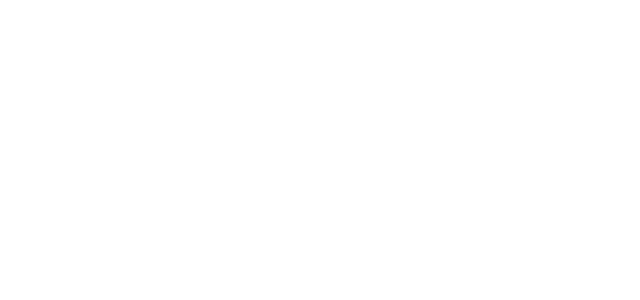
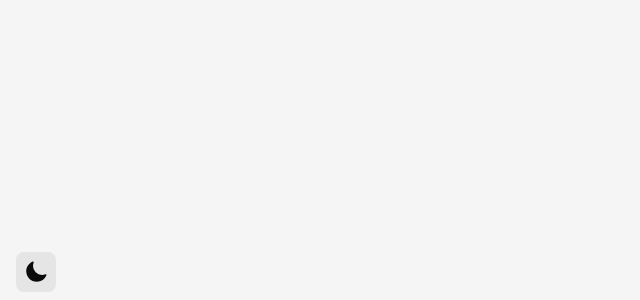
Before and after one commit to JacobHdez/jacobhdez.github.io, a Vue app: page / in a window 1280 px wide. Shown: the part 500-800 px from the top of the page, without its empty margins (0-640 px from the left). Built offline with nearby package versions, Linux system fonts and the light colour scheme.

Commit message:
feat: basic page structure

```diff
--- a/src/App.vue
+++ b/src/App.vue
@@ -1 +1,21 @@
-<template></template>
+<script setup lang="ts">
+import Home from '@/views/Home.vue';
+import Header from '@/components/layout/Header.vue';
+import Footer from './components/layout/Footer.vue';
+</script>
+
+<template>
+  <div
+    class="flex flex-row bg-neutral-100 text-neutral-950 antialiased dark:bg-neutral-950 dark:text-neutral-100"
+  >
+    <Header />
+
+    <div class="flex min-h-screen flex-1 flex-col px-4 py-2">
+      <main class="grow">
+        <Home />
+      </main>
+
+      <Footer />
+    </div>
+  </div>
+</template>
--- /dev/null
+++ b/src/components/layout/Footer.vue
@@ -0,0 +1 @@
+<template></template>
--- /dev/null
+++ b/src/components/layout/Header.vue
@@ -0,0 +1,17 @@
+<script setup lang="ts">
+import ThemeToggle from '../ui/ThemeToggle.vue';
+</script>
+
+<template>
+  <header class="relative w-xs">
+    <div class="absolute inset-0">
+      <div class="sticky top-0 bottom-0 left-0 flex h-screen flex-col px-4 py-2">
+        <div class="grow overflow-y-auto"></div>
+
+        <div>
+          <ThemeToggle />
+        </div>
+      </div>
+    </div>
+  </header>
+</template>
--- /dev/null
+++ b/src/views/Home.vue
@@ -0,0 +1 @@
+<template></template>
```
